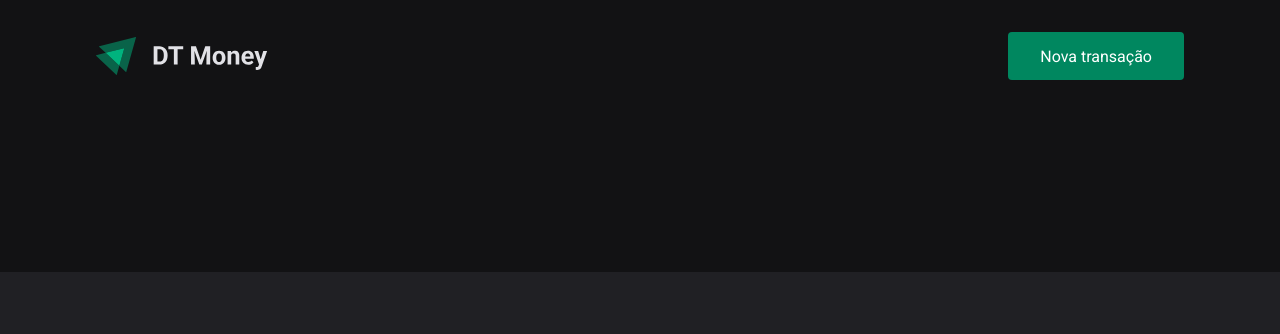
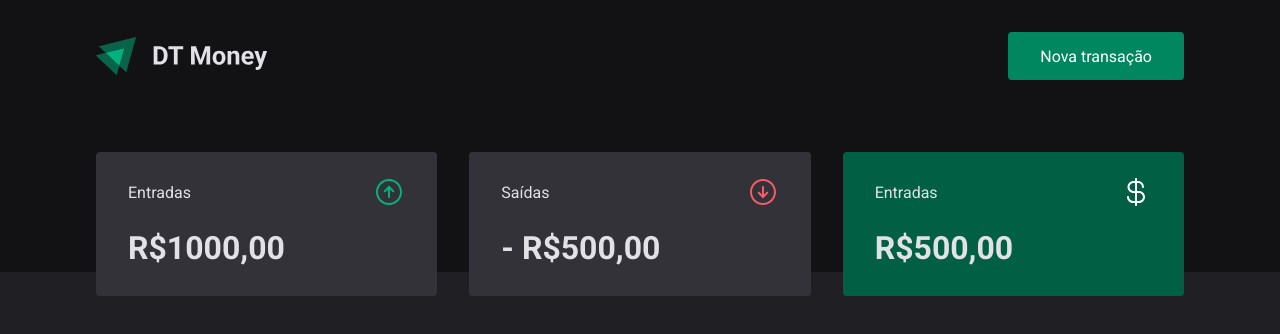
Before and after one commit to dandevweb/ds-money, a React (Create React App) app: page / in a window 1280 px wide. Shown: the top 334 px of the page. Built offline with nearby package versions, Linux system fonts and the light colour scheme.

Commit message:
Created Dashboard container component

```diff
--- a/public/index.html
+++ b/public/index.html
@@ -6,7 +6,7 @@
   <link rel="preconnect" href="https://fonts.googleapis.com">
   <link rel="preconnect" href="https://fonts.gstatic.com" crossorigin>
 
-  <title>DS Money</title>
+  <title>DT Money</title>
   <link rel="shortcut icon" href="favicon.png" type="image/png">
   <link href="https://fonts.googleapis.com/css2?family=Roboto:wght@400;700&display=swap" rel="stylesheet">
 </head>
--- a/src/App.tsx
+++ b/src/App.tsx
@@ -1,10 +1,12 @@
 import { Header } from "./components/Header";
+import { Dashboard } from "./components/Dashboard";
 import { GlobalStyle } from "./styles/global";
 
 export function App() {
   return (
     <>
       <Header />
+      <Dashboard />
       <GlobalStyle />
     </>
   );
--- /dev/null
+++ b/src/components/Dashboard/index.tsx
@@ -0,0 +1,10 @@
+import { Summary } from "../Summary";
+import { Container } from "./styles";
+
+export function Dashboard() {
+    return (
+        <Container>
+            <Summary />
+        </Container>
+    )
+}
--- /dev/null
+++ b/src/components/Dashboard/styles.ts
@@ -0,0 +1,7 @@
+import styled from "styled-components";
+
+export const Container = styled.main`
+    max-width: 1120px;
+    margin: 0 auto;
+    padding: 2.5rem 1rem;
+`
--- a/src/components/Header/styles.ts
+++ b/src/components/Header/styles.ts
@@ -25,7 +25,7 @@
         transition: filter 0.3s;
 
         &:hover {
-            filter: brightness(0.9)
+            filter: brightness(0.8)
         }
 
     }
--- /dev/null
+++ b/src/components/Summary/index.tsx
@@ -0,0 +1,32 @@
+import incomeImg from '../../assets/income.svg'
+import outcomeImg from '../../assets/outcome.svg'
+import totalImg from '../../assets/total.svg'
+import { Container } from "./styles";
+
+export function Summary() {
+    return (
+        <Container>
+            <div>
+                <header>
+                    <p>Entradas</p>
+                    <img src={incomeImg} alt="Entradas" />
+                </header>
+                <strong>R$1000,00</strong>
+            </div>
+            <div>
+                <header>
+                    <p>Saídas</p>
+                    <img src={outcomeImg} alt="Saídas" />
+                </header>
+                <strong>- R$500,00</strong>
+            </div>
+            <div className='highlight-background'>
+                <header>
+                    <p>Entradas</p>
+                    <img src={totalImg} alt="Total" />
+                </header>
+                <strong>R$500,00</strong>
+            </div>
+        </Container>
+    )
+}
--- /dev/null
+++ b/src/components/Summary/styles.ts
@@ -0,0 +1,35 @@
+import styled from "styled-components";
+
+export const Container = styled.div`
+    display: grid;
+    grid-template-columns: repeat(3, 1fr);
+    gap: 2rem;
+    margin-top: -10rem;
+
+    div {
+        background: var(--shape-thirty);
+        padding: 1.5rem 2rem;
+        border-radius: 0.25rem;
+        color: var(--text-title);
+
+        header {
+            display: flex;
+            align-items: center;
+            justify-content: space-between;
+        }
+
+        strong {
+            display: block;
+            margin-top: 1rem;
+            font-size: 2rem;
+            font-weight: 700;
+            line-height: 3rem;
+        }
+
+        &.highlight-background {
+            background: var(--green-dark);
+        }
+    }
+
+
+`
```
Also changed, not shown: src/assets/outcome.svg (renamed from src/assets/outincome.svg), src/assets/total.svg (renamed from src/assets/money.svg).
